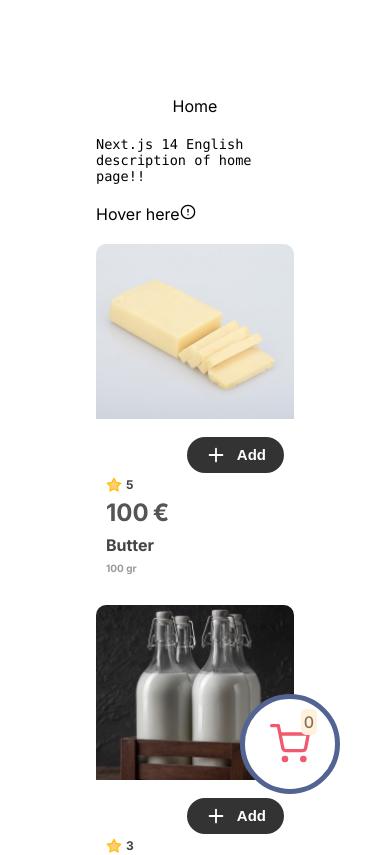
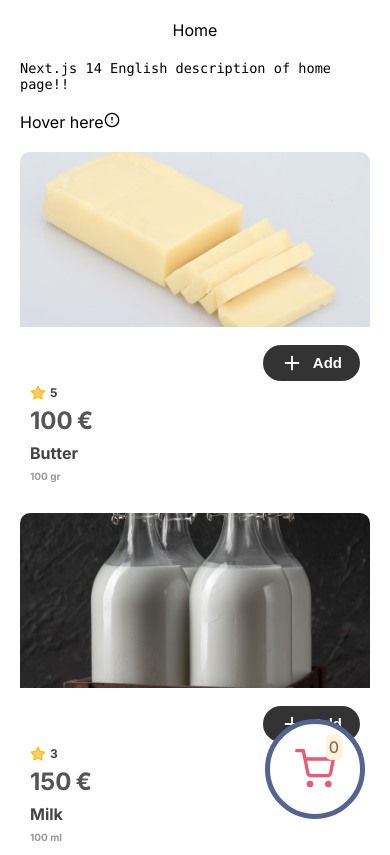
Before and after one commit to samank8121/next-sample, a Next.js app: page /en in a window 390 px wide. Shown: the top 855 px of the page. Built offline with nearby package versions, Linux system fonts and the light colour scheme.

Commit message:
fix: cart position and responsive

```diff
--- a/src/app/[locale]/page.module.css
+++ b/src/app/[locale]/page.module.css
@@ -1,7 +1,7 @@
 .main {
   display: flex;
   flex-direction: column;
-  padding: 6rem;
+  padding: 20px;
   min-height: 100vh;
 }
 
@@ -44,7 +44,7 @@
 }
 
 
-@media (max-width: 576px) {
+@media (max-width: 400px) {
   .main .cardList {
     grid-template-columns: repeat(1, 1fr);
     grid-gap: 20px 0;
@@ -52,7 +52,7 @@
   }
 }
 
-@media (min-width: 576px) and (max-width: 768px) {
+@media (min-width: 400px) and (max-width: 768px) {
   .main .cardList {
     grid-template-columns: repeat(2, 1fr);
     grid-gap: 20px 15px;
--- a/src/components/cart/cart.module.css
+++ b/src/components/cart/cart.module.css
@@ -3,7 +3,7 @@
     display: flex;
     justify-content: center;
     align-items: center;
-    position: absolute;
+    position: fixed;
     bottom: 50px;
     right: 50px;
     border-radius: 222px;
@@ -13,6 +13,12 @@
     z-index: 10;
     border: 5px solid #536493;
 }
+@media (max-width: 576px) {
+    .cart {
+        bottom: 25px;
+        right: 25px;
+    }
+  }
 .cart .items {
     position: absolute;
     background-color: #FFF1DB;
--- a/src/components/product-card/product-card.module.css
+++ b/src/components/product-card/product-card.module.css
@@ -1,6 +1,6 @@
 .card {
   min-width: 130px;
-  max-width: 230px;
+  max-width: 300px;
   background-color: #fff;
   position: relative;
   overflow: hidden;
```
Also changed, not shown: 1 other file (tests, documents, lock files or other folders).
